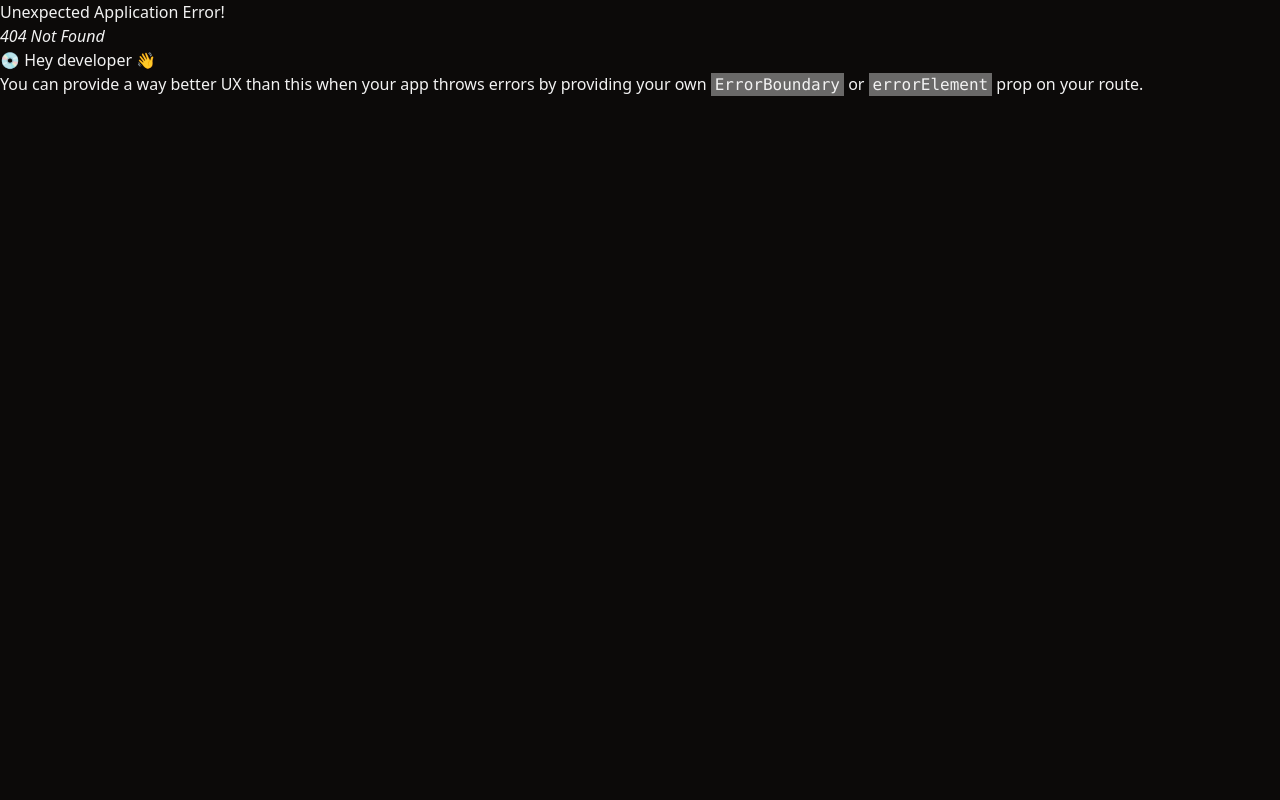
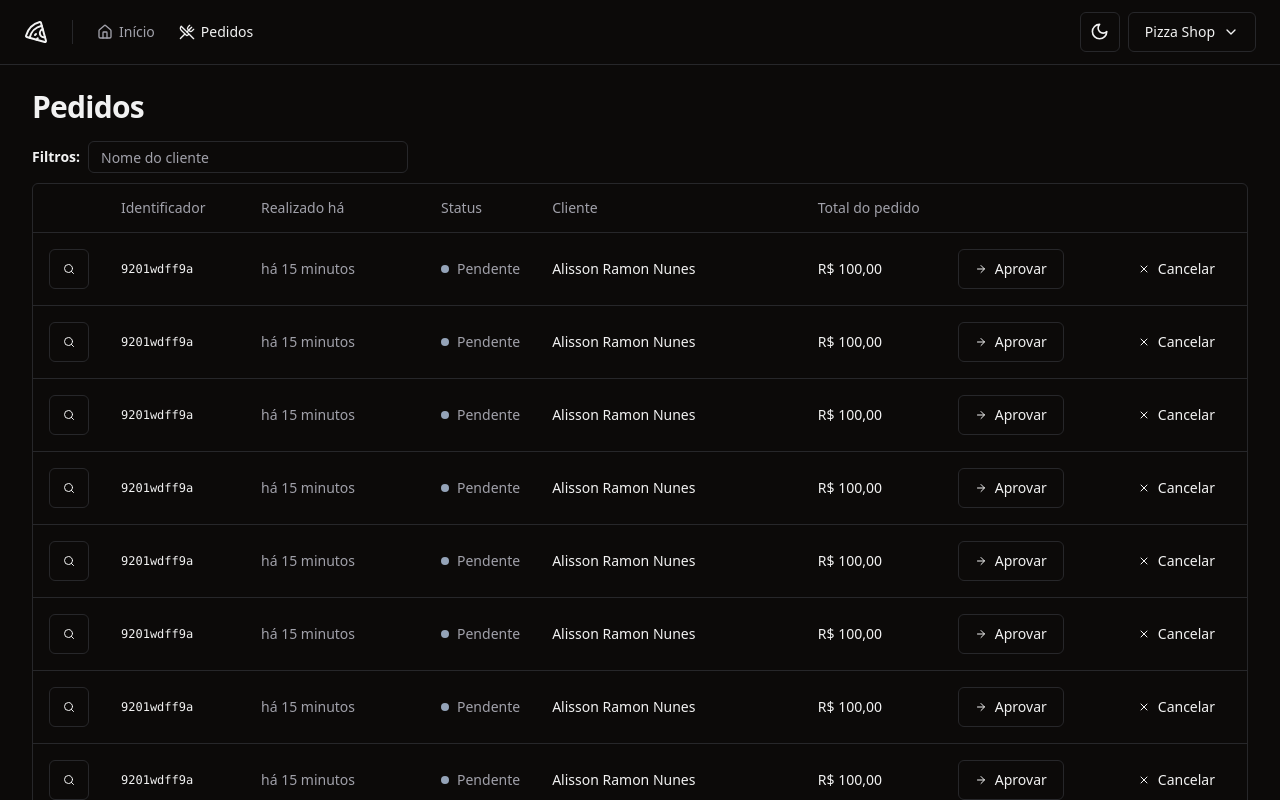
Before and after one commit to Ramonprog/pizzaria, a React (Vite) app: page /orders in a window 1280 px wide. Before the commit this address had no page. Shown: the top 800 px of the page. Built offline with nearby package versions, Linux system fonts and the light colour scheme.

Commit message:
feat: montando tabela na tela de pedidos

```diff
--- /dev/null
+++ b/src/components/ui/table.tsx
@@ -0,0 +1,117 @@
+import * as React from "react"
+
+import { cn } from "@/lib/utils"
+
+const Table = React.forwardRef<
+  HTMLTableElement,
+  React.HTMLAttributes<HTMLTableElement>
+>(({ className, ...props }, ref) => (
+  <div className="relative w-full overflow-auto">
+    <table
+      ref={ref}
+      className={cn("w-full caption-bottom text-sm", className)}
+      {...props}
+    />
+  </div>
+))
+Table.displayName = "Table"
+
+const TableHeader = React.forwardRef<
+  HTMLTableSectionElement,
+  React.HTMLAttributes<HTMLTableSectionElement>
+>(({ className, ...props }, ref) => (
+  <thead ref={ref} className={cn("[&_tr]:border-b", className)} {...props} />
+))
+TableHeader.displayName = "TableHeader"
+
+const TableBody = React.forwardRef<
+  HTMLTableSectionElement,
+  React.HTMLAttributes<HTMLTableSectionElement>
+>(({ className, ...props }, ref) => (
+  <tbody
+    ref={ref}
+    className={cn("[&_tr:last-child]:border-0", className)}
+    {...props}
+  />
+))
+TableBody.displayName = "TableBody"
+
+const TableFooter = React.forwardRef<
+  HTMLTableSectionElement,
+  React.HTMLAttributes<HTMLTableSectionElement>
+>(({ className, ...props }, ref) => (
+  <tfoot
+    ref={ref}
+    className={cn(
+      "border-t bg-muted/50 font-medium [&>tr]:last:border-b-0",
+      className
+    )}
+    {...props}
+  />
+))
+TableFooter.displayName = "TableFooter"
+
+const TableRow = React.forwardRef<
+  HTMLTableRowElement,
+  React.HTMLAttributes<HTMLTableRowElement>
+>(({ className, ...props }, ref) => (
+  <tr
+    ref={ref}
+    className={cn(
+      "border-b transition-colors hover:bg-muted/50 data-[state=selected]:bg-muted",
+      className
+    )}
+    {...props}
+  />
+))
+TableRow.displayName = "TableRow"
+
+const TableHead = React.forwardRef<
+  HTMLTableCellElement,
+  React.ThHTMLAttributes<HTMLTableCellElement>
+>(({ className, ...props }, ref) => (
+  <th
+    ref={ref}
+    className={cn(
+      "h-12 px-4 text-left align-middle font-medium text-muted-foreground [&:has([role=checkbox])]:pr-0",
+      className
+    )}
+    {...props}
+  />
+))
+TableHead.displayName = "TableHead"
+
+const TableCell = React.forwardRef<
+  HTMLTableCellElement,
+  React.TdHTMLAttributes<HTMLTableCellElement>
+>(({ className, ...props }, ref) => (
+  <td
+    ref={ref}
+    className={cn("p-4 align-middle [&:has([role=checkbox])]:pr-0", className)}
+    {...props}
+  />
+))
+TableCell.displayName = "TableCell"
+
+const TableCaption = React.forwardRef<
+  HTMLTableCaptionElement,
+  React.HTMLAttributes<HTMLTableCaptionElement>
+>(({ className, ...props }, ref) => (
+  <caption
+    ref={ref}
+    className={cn("mt-4 text-sm text-muted-foreground", className)}
+    {...props}
+  />
+))
+TableCaption.displayName = "TableCaption"
+
+export {
+  Table,
+  TableHeader,
+  TableBody,
+  TableFooter,
+  TableHead,
+  TableRow,
+  TableCell,
+  TableCaption,
+}
--- /dev/null
+++ b/src/pages/app/orders/orders.tsx
@@ -0,0 +1,74 @@
+import { Button } from "@/components/ui/button";
+import { Input } from "@/components/ui/input";
+import { Table, TableBody, TableCell, TableHead, TableHeader, TableRow } from "@/components/ui/table";
+import { ArrowRight, Search, X } from "lucide-react";
+import { Helmet } from "react-helmet-async";
+
+export function Orders() {
+  return (
+    <>
+      <Helmet title="Pedidos" />
+      <div className="flex flex-col gap-4">
+        <h1 className="text-3xl font-bold tracking-tight">Pedidos</h1>
+      </div>
+      <div className="space-y-2.5">
+        <form className="flex items-center gap-2">
+          <span className="text-sm font-semibold">Filtros:</span>
+          <Input placeholder="Nome do cliente" className="h-8 w-[320px]" />
+        </form>
+
+        <div className="border rounded-md">
+          <Table>
+            <TableHeader>
+              <TableRow>
+                <TableHead className="w-[64px]"></TableHead>
+                <TableHead className="w-[140px]">Identificador</TableHead>
+                <TableHead className="w-[180px]">Realizado há</TableHead>
+                <TableHead className="w-[10px]">Status</TableHead>
+                <TableHead>Cliente</TableHead>
+                <TableHead className="w-[140px]">Total do pedido</TableHead>
+                <TableHead className="w-[164px]"></TableHead>
+                <TableHead className="w-[132px]"></TableHead>
+              </TableRow>
+            </TableHeader>
+
+            <TableBody>
+              {Array.from({ length: 10 }).map((_, index) => (
+                <TableRow key={index} >
+                  <TableCell>
+                    <Button variant='outline' size='icon'>
+                      <Search className="h-3 w-3" />
+                      <span className="sr-only">Detalhes do pedido</span>
+                    </Button>
+                  </TableCell>
+                  <TableCell className="font-mono text-xs font-medium">9201wdff9a</TableCell>
+                  <TableCell className="text-muted-foreground">há 15 minutos</TableCell>
+                  <TableCell>
+                    <div className="flex items-center gap-2">
+                      <span className="h-2 w-2 rounded-full bg-slate-400"></span>
+                      <span className="font-medium text-muted-foreground">Pendente</span>
+                    </div>
+                  </TableCell>
+                  <TableCell className="font-medium">Alisson Ramon Nunes</TableCell>
+                  <TableCell className="font-medium">R$ 100,00</TableCell>
+                  <TableCell>
+                    <Button variant='outline' >
+                      <ArrowRight className="h-3 w-3 mr-2" />
+                      Aprovar
+                    </Button>
+                  </TableCell>
+                  <TableCell>
+                    <Button variant='ghost' >
+                      <X className="h-3 w-3 mr-2" />
+                      Cancelar
+                    </Button>
+                  </TableCell>
+                </TableRow>
+              ))}
+            </TableBody>
+          </Table>
+        </div>
+      </div>
+    </>
+  )
+}
--- a/src/routes.tsx
+++ b/src/routes.tsx
@@ -4,6 +4,7 @@
 import { AppLayout } from "./_layouts/app";
 import { AuthLayout } from "./_layouts/auth";
 import { SignUp } from "./pages/auth/sign-up";
+import { Orders } from "./pages/app/orders/orders";
 
 export const router = createBrowserRouter([
   {
@@ -13,6 +14,10 @@
       {
         path: "/",
         element: <Dashboard />,
+      },
+      {
+        path: "/orders",
+        element: <Orders />,
       }
     ]
   },
```
